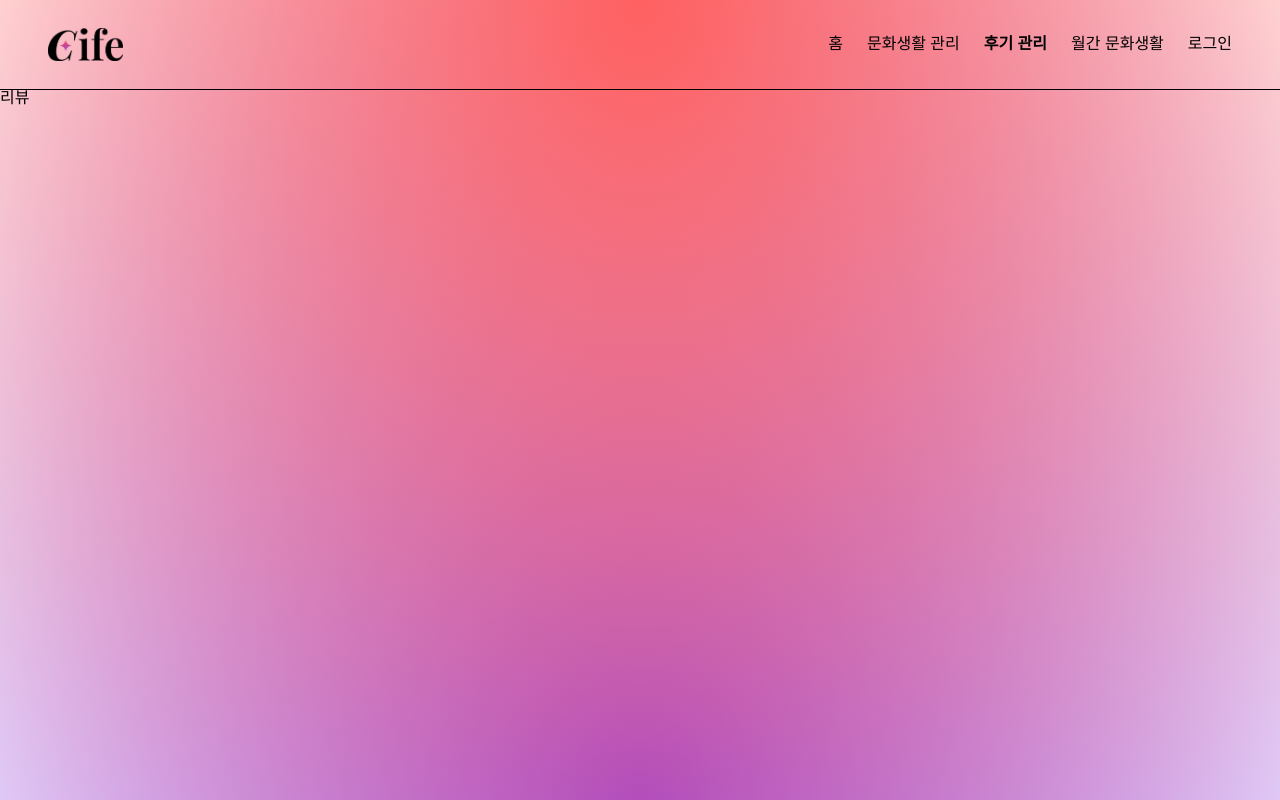
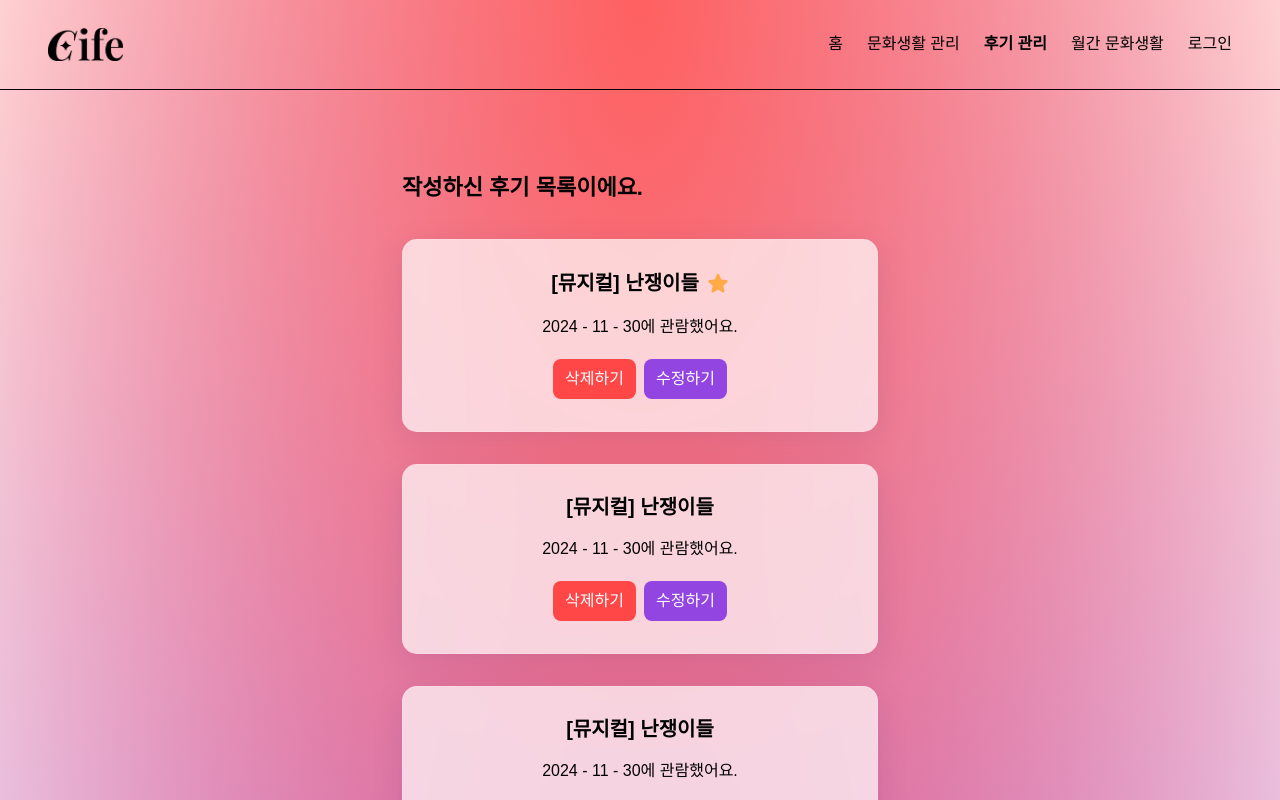
Before and after one commit to gimewn/cife, a React (Vite) app in the folder front/: page /review in a window 1280 px wide. Shown: the top 800 px of the page. Built offline with nearby package versions, Linux system fonts and the light colour scheme; a web font is replaced by a local one.

Commit message:
feat: 후기 목록 UI 개발 #16

```diff
--- a/front/src/components/Home/ReviewListItem.jsx
+++ b/front/src/components/Home/ReviewListItem.jsx
@@ -17,7 +17,7 @@ const ReviewListItem = ({ item }) => {
   );
   const onClickCultureDeleteButton = useStopPropagation(openModal);
   const onClickGoToReviewButton = useStopPropagation(() =>
-    navigate(PAGE_URL.REVIEW, {
+    navigate(PAGE_URL.REVIEW_EDIT, {
       state: {
         cultureId: item.culture_id,
       },
--- /dev/null
+++ b/front/src/components/Modal/ReviewDeleteModal.jsx
@@ -0,0 +1,18 @@
+const ReviewDeleteModal = ({ category, title, closeModal }) => {
+  return (
+    <div className="flex flex-col items-center gap-6">
+      <p className="modal-title">
+        [{category}] {title}
+      </p>
+      <p>이 후기를 정말 삭제하시겠어요?</p>
+      <div className="flex w-full gap-3">
+        <button className="btn bg-gray w-full" onClick={closeModal}>
+          취소
+        </button>
+        <button className="btn bg-red w-full">삭제</button>
+      </div>
+    </div>
+  );
+};
+
+export default ReviewDeleteModal;
--- /dev/null
+++ b/front/src/components/Review/ReviewListItem.jsx
@@ -0,0 +1,57 @@
+import { useNavigate } from 'react-router-dom';
+
+import Star from '@assets/star.svg';
+
+import ReviewDeleteModal from '@components/Modal/ReviewDeleteModal';
+
+import useModal from '@hooks/useModal';
+import useStopPropagation from '@hooks/useStopPropagation';
+
+import { PAGE_URL } from '@util/path';
+
+const ReviewListItem = ({ reviewId, category, title, isImportant, sawDate }) => {
+  const { BaseModal, isOpen, openModal, closeModal } = useModal();
+  const navigate = useNavigate();
+  const onClickReviewListItem = useStopPropagation(() =>
+    navigate(PAGE_URL.REVIEW_DETAIL(reviewId)),
+  );
+
+  const onClickReviewDeleteButton = useStopPropagation(openModal);
+  const onClickReviewEditButton = useStopPropagation(() =>
+    navigate(PAGE_URL.REVIEW_EDIT, {
+      state: {
+        reviewId: reviewId,
+      },
+    }),
+  );
+
+  return (
+    <>
+      <div
+        className="bg-glass flex flex-col items-center p-8 gap-6 cursor-pointer w-full"
+        onClick={onClickReviewListItem}
+      >
+        <div className="flex items-center gap-2">
+          <p className="font-extrabold text-xl">
+            [{category}] {title}
+          </p>
+          {isImportant && <img src={Star} />}
+        </div>
+        <p>{sawDate}에 관람했어요.</p>
+        <div className="flex gap-2">
+          <button className="btn bg-red" onClick={onClickReviewDeleteButton}>
+            삭제하기
+          </button>
+          <button className="btn bg-purple" onClick={onClickReviewEditButton}>
+            수정하기
+          </button>
+        </div>
+      </div>
+      <BaseModal isOpen={isOpen} closeModal={closeModal}>
+        <ReviewDeleteModal title={title} category={category} closeModal={closeModal} />
+      </BaseModal>
+    </>
+  );
+};
+
+export default ReviewListItem;
--- a/front/src/pages/CultureDetail.jsx
+++ b/front/src/pages/CultureDetail.jsx
@@ -127,6 +127,12 @@ const CultureDetail = () => {
             <p className="text-2xl">✍🏻</p>
             {expectationText()}
           </CultureDetailItem>
+          <button
+            className="btn bg-purple w-full py-3"
+            onClick={() => navigate(PAGE_URL.REVIEW_EDIT)}
+          >
+            후기 작성하기
+          </button>
         </div>
       </Main>
       <BaseModal isOpen={isOpen} closeModal={closeModal}>
--- a/front/src/pages/Review.jsx
+++ b/front/src/pages/Review.jsx
@@ -1,12 +1,24 @@
-import { useLocation } from 'react-router-dom';
+import Main from '@components/MainContainer';
+import { DUMMY_DATA } from '@util/variable';
+import ReviewListItem from '@components/Review/ReviewListItem';
 
 const Review = () => {
-  const { state } = useLocation();
   return (
-    <>
-      <h1>리뷰</h1>
-      {state && <p>{state.cultureId}</p>}
-    </>
+    <Main>
+      <h1 className="main-section-title w-full mt-0">작성하신 후기 목록이에요.</h1>
+      <div className="w-full flex flex-col gap-8">
+        {DUMMY_DATA.map((item) => (
+          <ReviewListItem
+            key={item.culture_id}
+            reviewId={item.culture_id}
+            category={item.category}
+            title={item.title}
+            isImportant={item.is_important}
+            sawDate={item.saw_date}
+          />
+        ))}
+      </div>
+    </Main>
   );
 };
 
```
Also changed, not shown: front/src/assets/logo.png.
